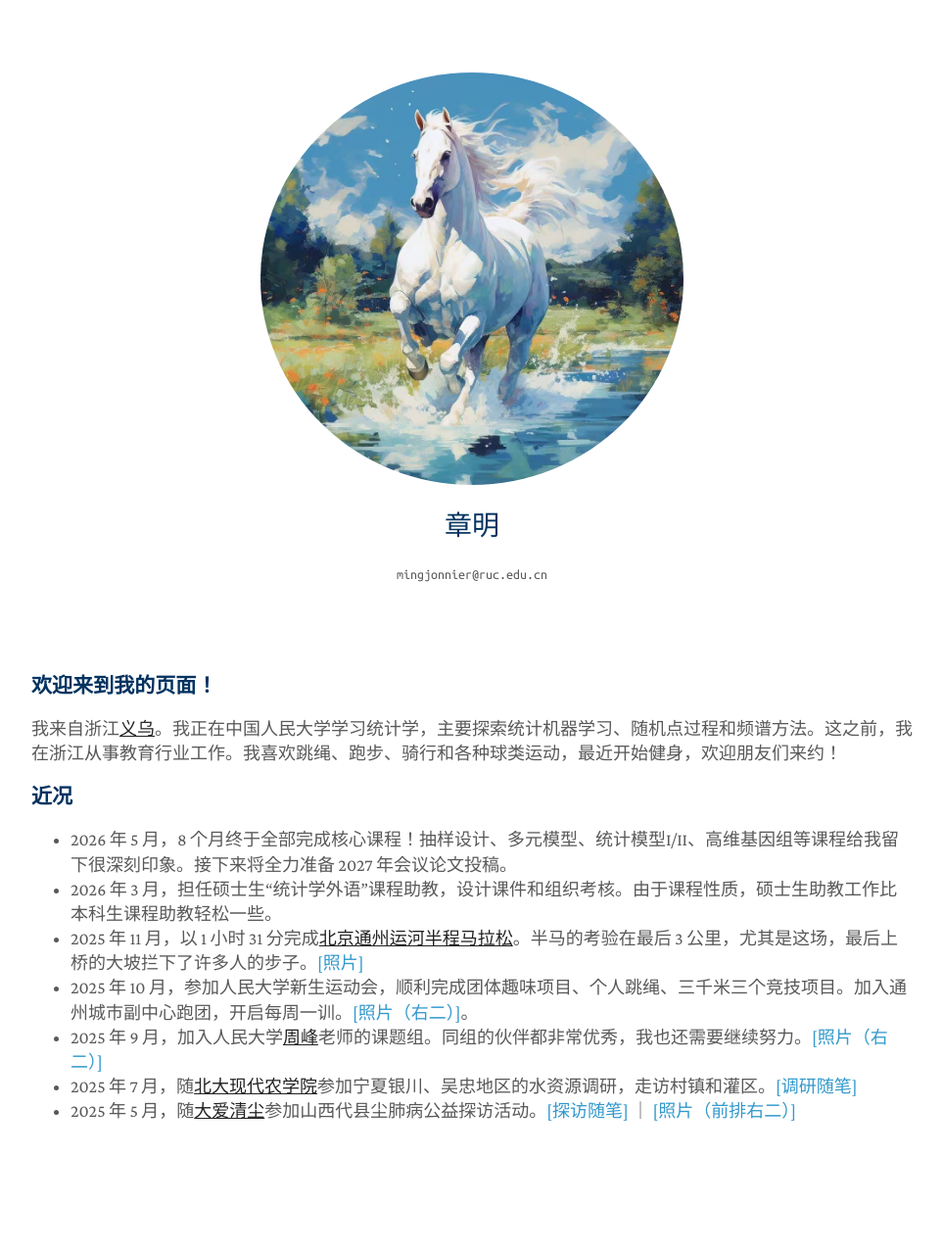
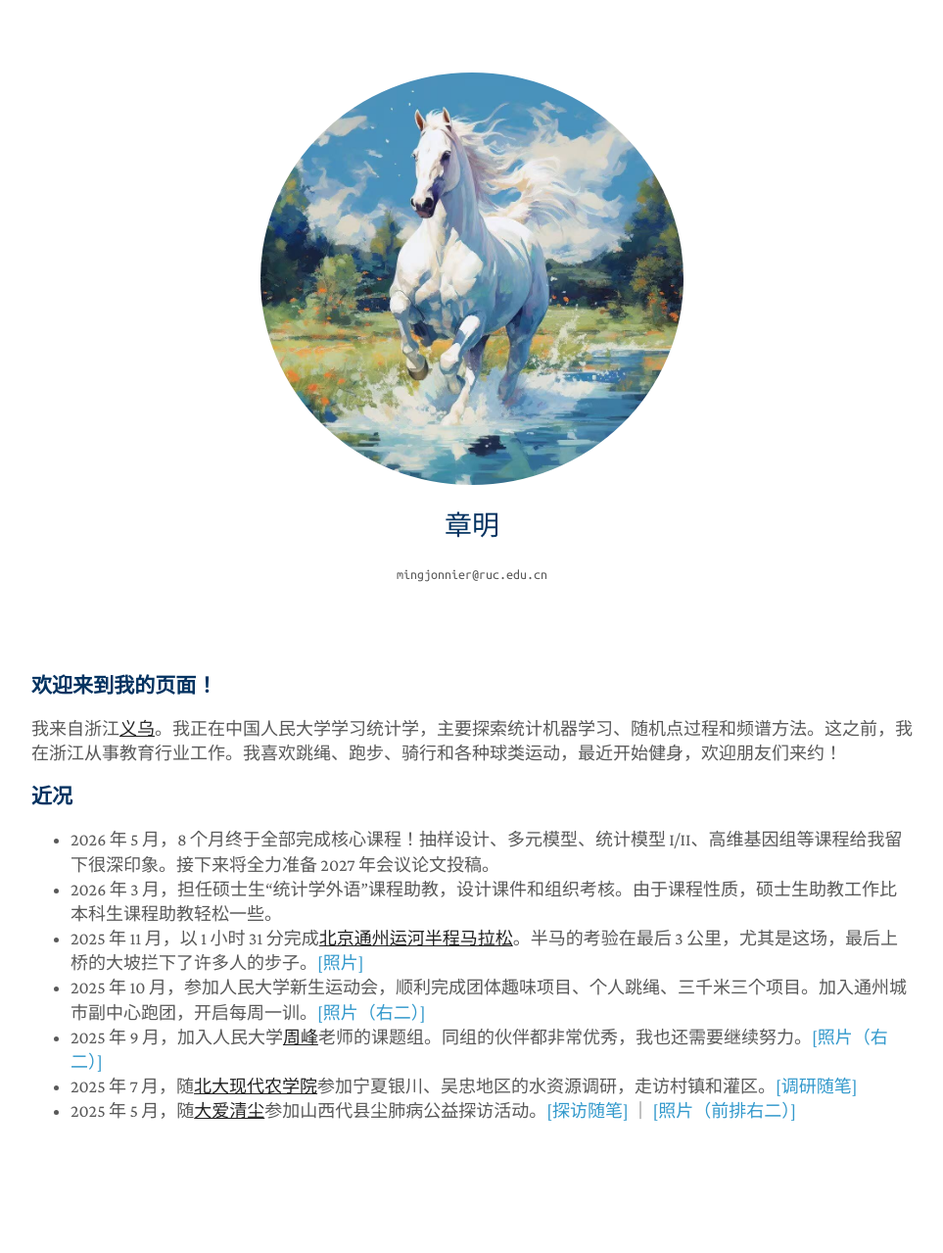
Before and after one commit to zhangming4153/zhangming4153.github.io, a Jekyll site: the page built from cn/index.md, in a window 1280 px wide. Shown: the whole page at 98% size, without its empty margins (158-1121 px from the left). Built offline with Jekyll 4.4.1, drawn with Linux system fonts in a browser that asks for light colours; a style sheet for code colours, icons or effects is not loaded.

Commit message:
Update index.md

```diff
--- a/cn/index.md
+++ b/cn/index.md
@@ -9,10 +9,10 @@ title: 章明
 
 ### 近况
 
-- 2026 年 5 月，8 个月终于全部完成核心课程！抽样设计、多元模型、统计模型I/II、高维基因组等课程给我留下很深刻印象。接下来将全力准备 2027 年会议论文投稿。
+- 2026 年 5 月，8 个月终于全部完成核心课程！抽样设计、多元模型、统计模型 I/II、高维基因组等课程给我留下很深印象。接下来将全力准备 2027 年会议论文投稿。
 - 2026 年 3 月，担任硕士生“统计学外语”课程助教，设计课件和组织考核。由于课程性质，硕士生助教工作比本科生课程助教轻松一些。
 - 2025 年 11 月，以 1 小时 31 分完成<a href="https://baike.baidu.com/item/2025北京通州运河半程马拉松/66790330"><strong><u>北京通州运河半程马拉松</u></strong></a>。半马的考验在最后 3 公里，尤其是这场，最后上桥的大坡拦下了许多人的步子。[[照片]](/assets/tongz_semimara_profile.jpg)
-- 2025 年 10 月，参加人民大学新生运动会，顺利完成团体趣味项目、个人跳绳、三千米三个竞技项目。加入通州城市副中心跑团，开启每周一训。[[照片（右二）]](/assets/tongz_group.png)。
+- 2025 年 10 月，参加人民大学新生运动会，顺利完成团体趣味项目、个人跳绳、三千米三个项目。加入通州城市副中心跑团，开启每周一训。[[照片（右二）]](/assets/tongz_group.png)
 - 2025 年 9 月，加入人民大学<a href="https://zhoufeng6288.github.io"><strong><u>周峰</u></strong></a>老师的课题组。同组的伙伴都非常优秀，我也还需要继续努力。[[照片（右二）]](/assets/people_0912.jpg)
 - 2025 年 7 月，随<a href="https://www.saas.pku.edu.cn"><strong><u>北大现代农学院</u></strong></a>参加宁夏银川、吴忠地区的水资源调研，走访村镇和灌区。[[调研随笔]](/assets/Ningxia.pdf)
 - 2025 年 5 月，随<a href="https://daqc.org.cn"><strong><u>大爱清尘</u></strong></a>参加山西代县尘肺病公益探访活动。[[探访随笔]](/assets/Shanxi.pdf) ｜ [[照片（前排右二）]](/assets/daai_202505.jpg)
```
